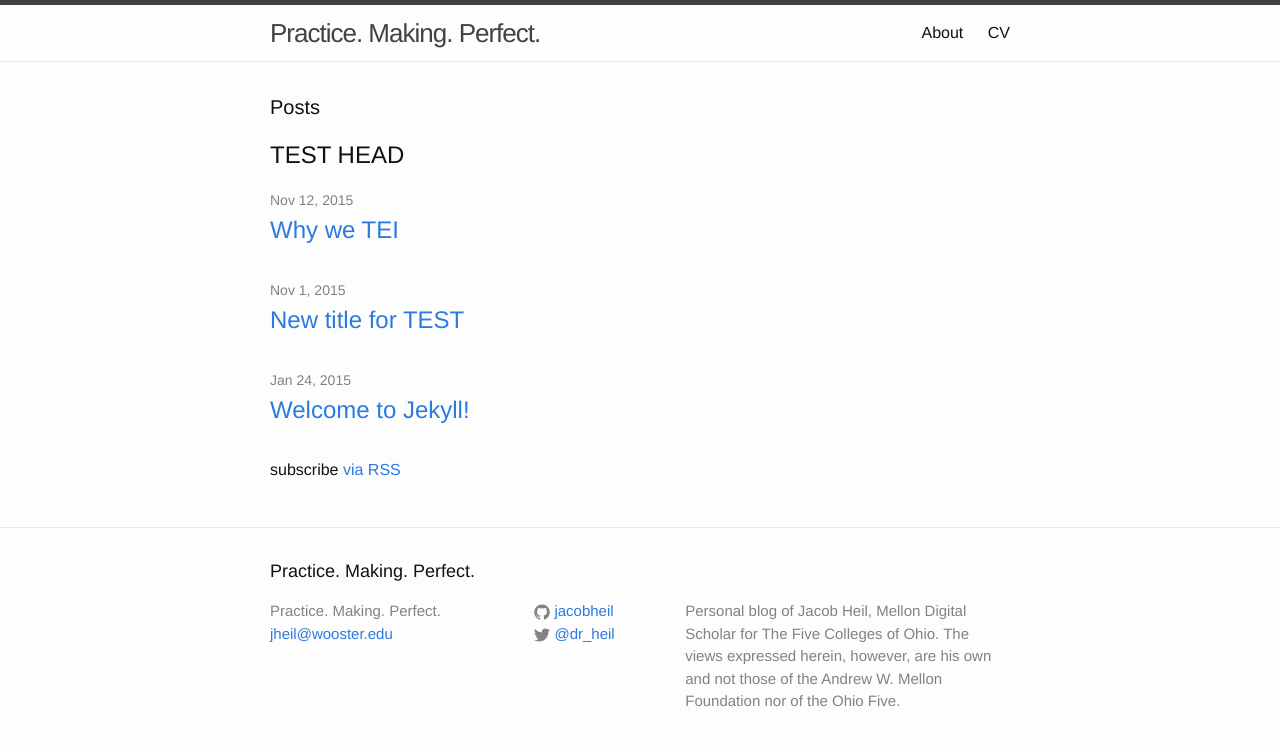
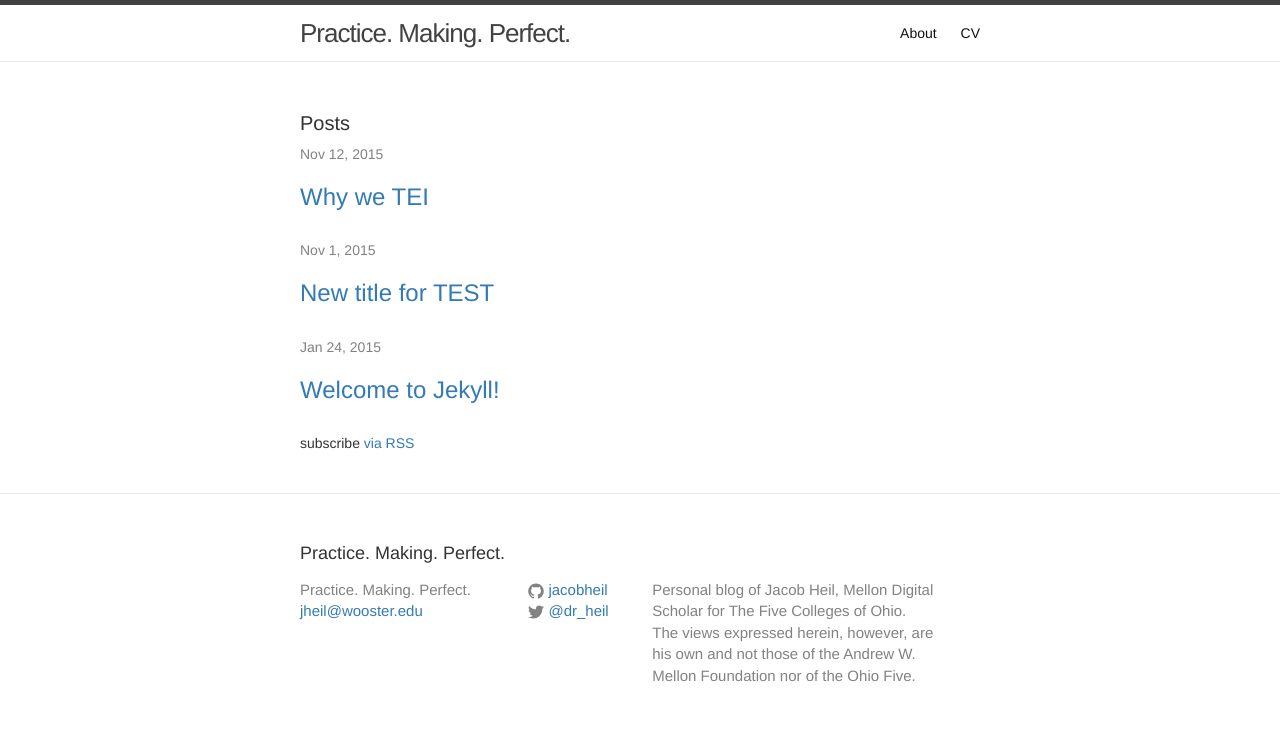
Before and after one commit to jacobheil/blog, a Jekyll site: the page built from index.html, in a window 1280 px wide. Shown: the top 746 px of the page. Built offline with Jekyll 4.4.1, drawn with Linux system fonts in a browser that asks for light colours.

Commit message:
testing bootstrap to see if it breaks jekyll

```diff
--- a/index.html
+++ b/index.html
@@ -1,11 +1,16 @@
 ---
 layout: default
 ---
+<!-- Latest compiled and minified CSS -->
+<link rel="stylesheet" href="https://maxcdn.bootstrapcdn.com/bootstrap/3.3.5/css/bootstrap.min.css" integrity="sha512-dTfge/zgoMYpP7QbHy4gWMEGsbsdZeCXz7irItjcC3sPUFtf0kuFbDz/ixG7ArTxmDjLXDmezHubeNikyKGVyQ==" crossorigin="anonymous">
+
+<!-- Optional theme -->
+<link rel="stylesheet" href="https://maxcdn.bootstrapcdn.com/bootstrap/3.3.5/css/bootstrap-theme.min.css" integrity="sha384-aUGj/X2zp5rLCbBxumKTCw2Z50WgIr1vs/PFN4praOTvYXWlVyh2UtNUU0KAUhAX" crossorigin="anonymous">
 
 <div class="home">
 
   <h1 class="page-heading">Posts</h1>
-  <h2>TEST HEAD</h2>
+
 
   <ul class="post-list">
     {% for post in site.posts %}
@@ -22,3 +27,6 @@ layout: default
   <p class="rss-subscribe">subscribe <a href="{{ "/feed.xml" | prepend: site.baseurl }}">via RSS</a></p>
 
 </div>
+
+<!-- Latest compiled and minified JavaScript -->
+<script src="https://maxcdn.bootstrapcdn.com/bootstrap/3.3.5/js/bootstrap.min.js" integrity="sha512-K1qjQ+NcF2TYO/eI3M6v8EiNYZfA95pQumfvcVrTHtwQVDG+aHRqLi/ETn2uB+1JqwYqVG3LIvdm9lj6imS/pQ==" crossorigin="anonymous"></script>
```
